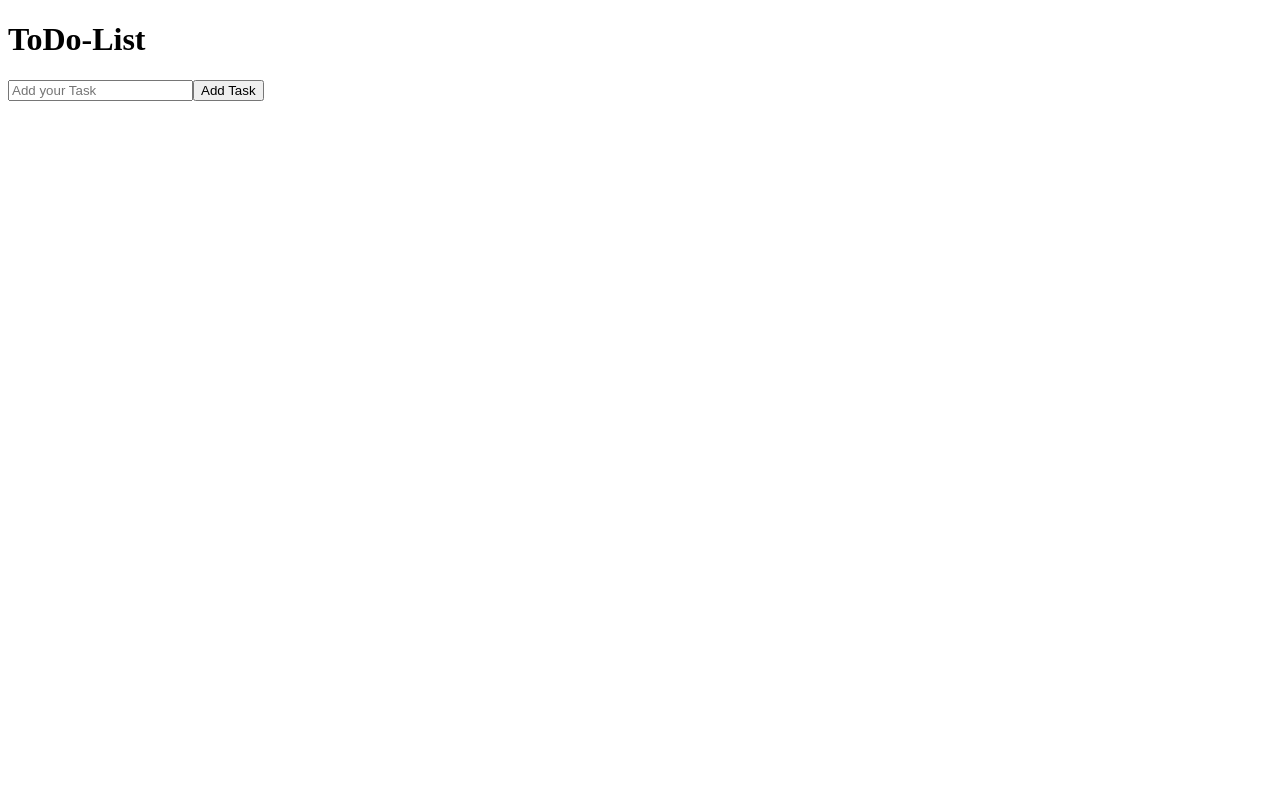
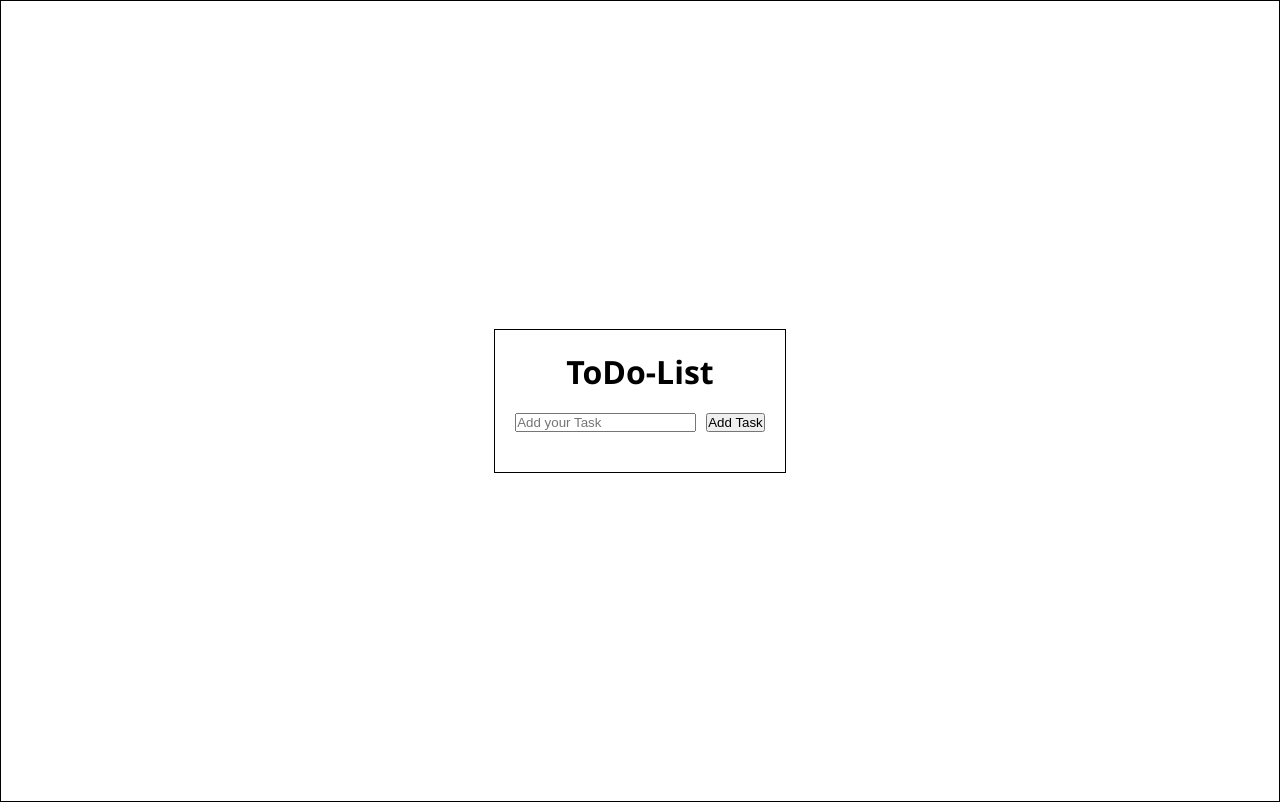
Before and after one commit to Not-soon123/SimpleReactToDoList, a React (Vite) app: page / in a window 1280 px wide. Built offline with nearby package versions, Linux system fonts and the light colour scheme.

Commit message:
adding some condition and some css

```diff
--- a/src/component/Body.jsx
+++ b/src/component/Body.jsx
@@ -1,10 +1,12 @@
 import { useState } from "react";
+import "./body.css";
 
 function Body(){
    const [task, setTask] = useState("");
    const [taskList, setTaskList] = useState([]);
 
    function addTask(){
+    if(task.trim() === "") return; // Prevent adding empty tasks)
     setTaskList([...taskList, task]);
     setTask("");
    }
@@ -16,11 +18,14 @@ function Body(){
     return(
         <div className="container">
             <h1>ToDo-List</h1>
-            <input type="text"
+            <div className="btn-input">
+                 <input type="text"
                    placeholder="Add your Task"
                    value={task}
                    onChange={handleChange} />
             <button className="button" onClick={addTask}>Add Task</button>
+            </div>
+
             <ul>
                 {taskList.map((item, index) => (
                     <li key={index}>{item}</li>
--- /dev/null
+++ b/src/component/body.css
@@ -0,0 +1,38 @@
+*{
+    margin: 0px;
+    padding: 0px;
+}
+
+body{
+    display: flex;
+    font-family: 'Segoe UI', Tahoma, Geneva, Verdana, sans-serif;
+    border: 1px solid black;
+    height: 100vh;
+    align-items: center;
+    justify-content: center;
+}
+
+.container{
+    border: 1px solid black;
+    display: flex;
+    justify-content: center;
+    flex-direction: column;
+    padding: 20px;
+}
+
+.container h1{
+    margin-bottom: 20px;
+    text-align: center;
+}
+
+.container ul li{
+    list-style: none;
+
+}
+
+.container .btn-input{
+    display: flex;
+    justify-content: center;
+    gap: 10px;
+    margin-bottom: 20px;
+}
```
